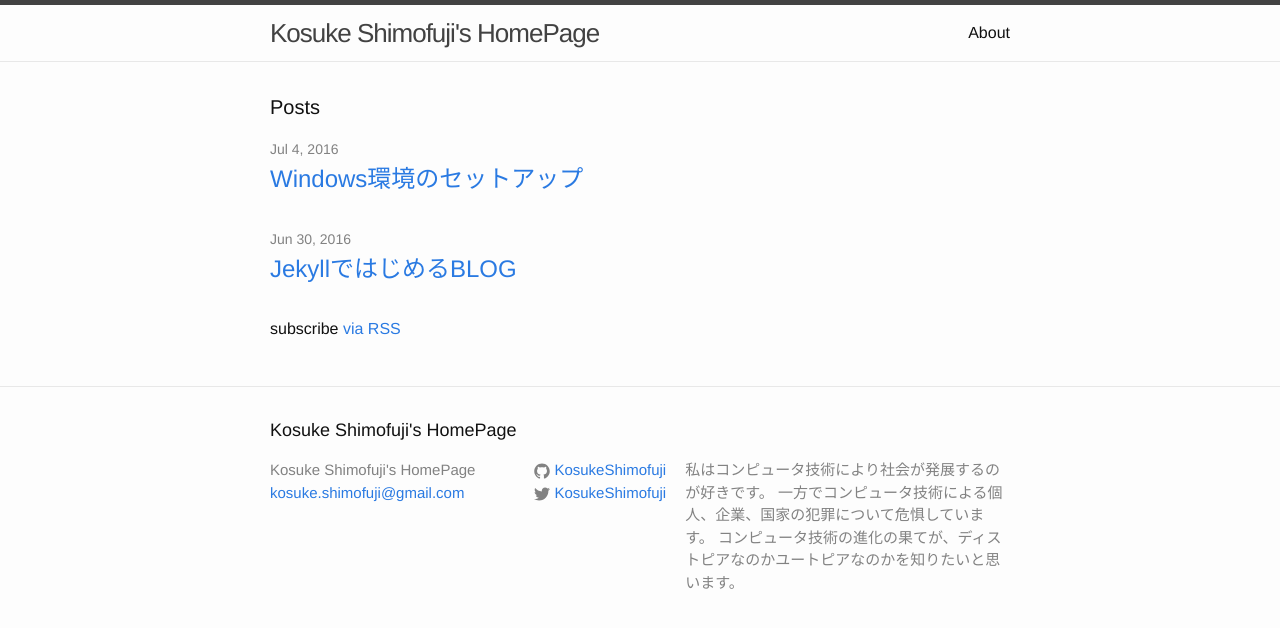
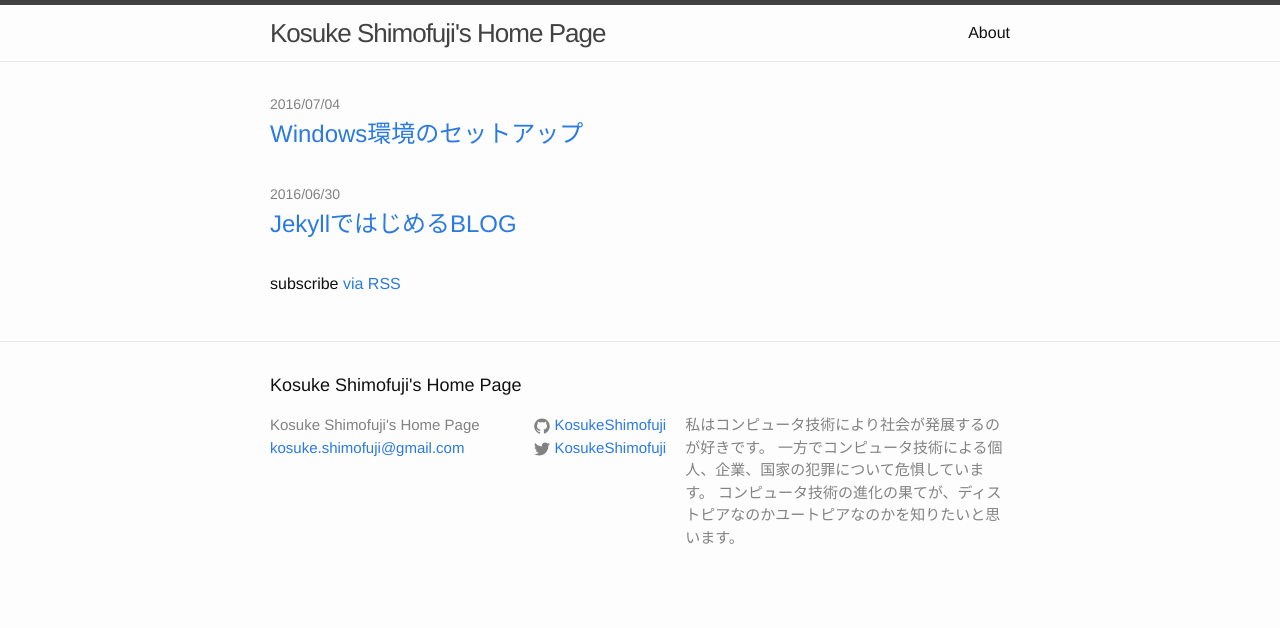
Before and after one commit to KosukeShimofuji/KosukeShimofuji.github.io, a Jekyll site: the page built from index.html, in a window 1280 px wide. Shown: the top 628 px of the page. Built offline with Jekyll 4.4.1, drawn with Linux system fonts in a browser that asks for light colours.

Commit message:
change date format

```diff
--- a/_config.yml
+++ b/_config.yml
@@ -6,7 +6,7 @@
 # 'jekyll serve'. If you change this file, please restart the server process.
 
 # Site settings
-title: Kosuke Shimofuji's HomePage
+title: Kosuke Shimofuji's Home Page
 email: kosuke.shimofuji@gmail.com
 description: > # this means to ignore newlines until "baseurl:"
    私はコンピュータ技術により社会が発展するのが好きです。
--- a/index.html
+++ b/index.html
@@ -4,12 +4,10 @@ layout: default
 
 <div class="home">
 
-  <h1 class="page-heading">Posts</h1>
-
   <ul class="post-list">
     {% for post in site.posts %}
       <li>
-        <span class="post-meta">{{ post.date | date: "%b %-d, %Y" }}</span>
+        <span class="post-meta">{{ post.date | date: "%Y/%m/%d" }}</span>
 
         <h2>
           <a class="post-link" href="{{ post.url | prepend: site.baseurl }}">{{ post.title }}</a>
```
